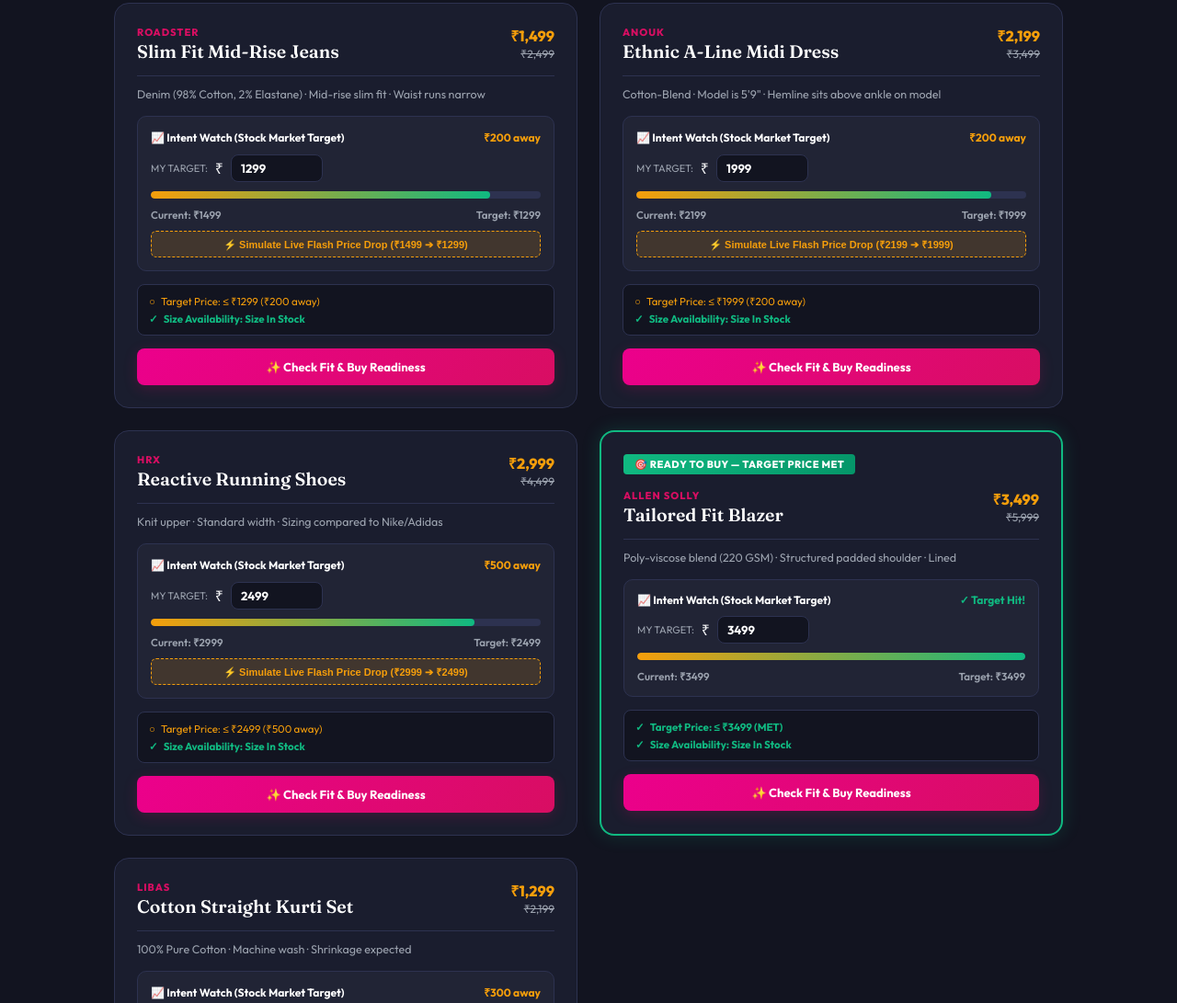
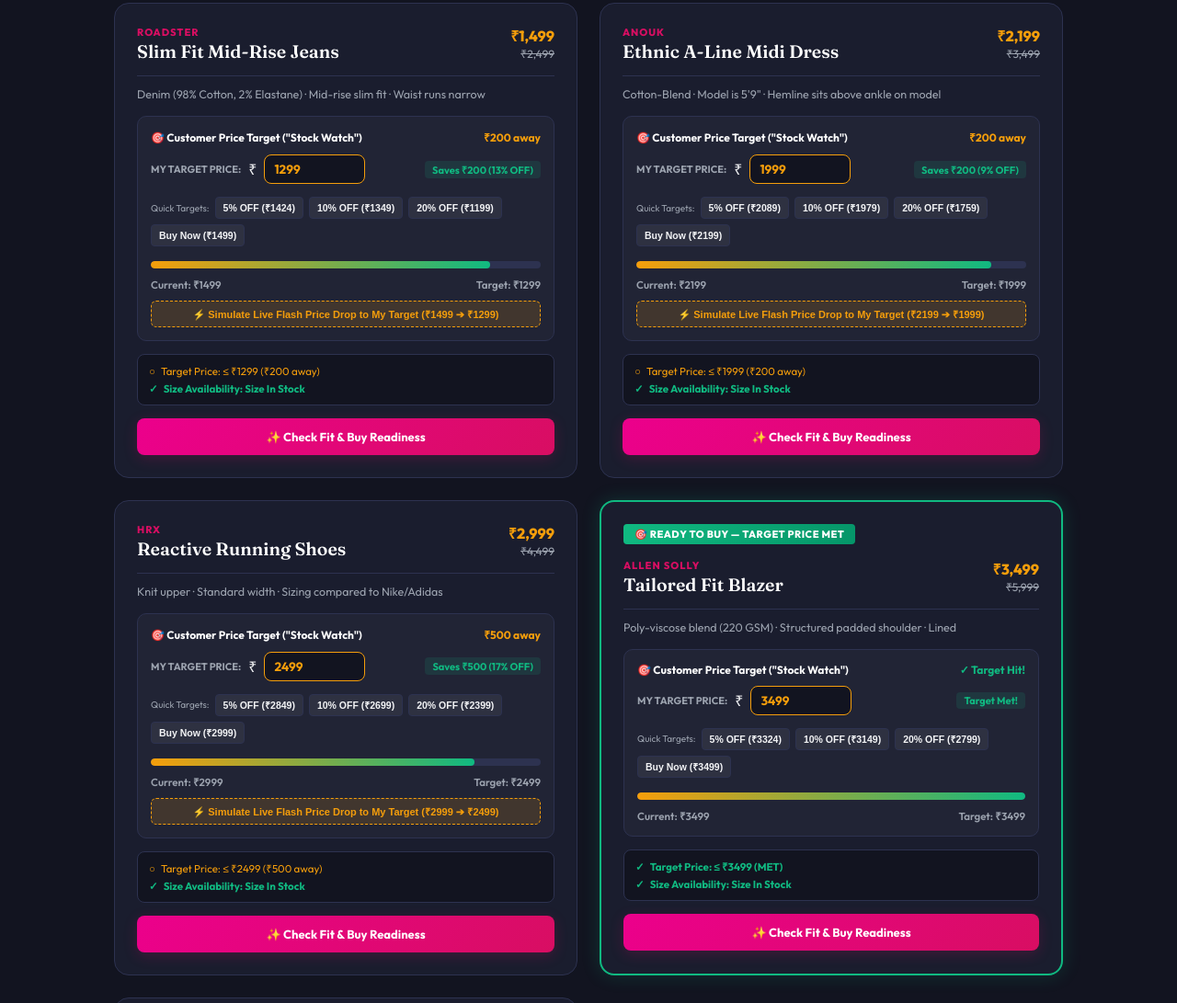
Before and after one commit to aashritamalviya1999/Discovery-engine-Myntra, a plain HTML site: page fitcheck.html in a window 1280 px wide. Shown: the part 1375-2466 px from the top of the page at 92% size. Drawn offline with Linux system fonts and the light colour scheme.

Commit message:
Add explicit Customer Target Price customizer widget with quick discount presets and real-time savings calculator tag

```diff
--- a/fitcheck.html
+++ b/fitcheck.html
@@ -297,9 +297,24 @@
   }
   .stock-watch-header { display: flex; justify-content: space-between; align-items: center; font-size: 12px; font-weight: 700; color: var(--text-title); }
 
-  .target-price-input-group { display: flex; align-items: center; gap: 8px; }
-  .target-price-input-group label { font-size: 11px; color: var(--ink-soft); text-transform: uppercase; }
-  .target-price-input-group input { width: 100px; padding: 6px 10px; font-size: 13px; font-weight: 700; }
+  .target-price-input-group { display: flex; align-items: center; gap: 8px; flex-wrap: wrap; }
+  .target-price-input-group label { font-size: 11px; color: var(--ink-soft); text-transform: uppercase; font-weight: 700; }
+  .target-price-input-group input[type=number] { width: 110px; padding: 6px 10px; font-size: 13.5px; font-weight: 700; color: var(--gold); border: 1px solid var(--gold); background: var(--ink); }
+
+  .preset-btn-group {
+    display: flex; gap: 6px; flex-wrap: wrap; margin-top: 4px;
+  }
+  .preset-btn {
+    background: rgba(255,255,255,0.06); border: 1px solid var(--line); color: var(--text-main);
+    padding: 4px 8px; border-radius: 4px; font-size: 10.5px; font-weight: 700; cursor: pointer;
+    transition: all 0.2s;
+  }
+  .preset-btn:hover { background: var(--primary); border-color: var(--primary); color: white; }
+
+  .savings-tag {
+    font-size: 11px; font-weight: 700; color: var(--sage); background: rgba(16, 185, 129, 0.12);
+    padding: 2px 8px; border-radius: 4px; margin-left: auto;
+  }
 
   .price-distance-bar-track {
     height: 8px; background: var(--line); border-radius: 4px; overflow: hidden; position: relative;
@@ -705,19 +720,32 @@
         <!-- Stock Watch / Price Target Widget -->
         <div class="stock-watch-box">
           <div class="stock-watch-header">
-            <span>📈 Intent Watch (Stock Market Target)</span>
+            <span>🎯 Customer Price Target ("Stock Watch")</span>
             <span style="color: ${isPriceMet ? 'var(--sage)' : 'var(--amber)'};">
               ${isPriceMet ? '✓ Target Hit!' : '₹' + priceDiff + ' away'}
             </span>
           </div>
 
           <div class="target-price-input-group">
-            <label for="targetInput-${item.id}">My Target:</label>
+            <label for="targetInput-${item.id}">My Target Price:</label>
             <span>₹</span>
-            <input type="number" id="targetInput-${item.id}" value="${item.targetPriceNum}" onchange="updateTargetPrice('${item.id}', this.value)">
+            <input type="number" id="targetInput-${item.id}" value="${item.targetPriceNum}" min="100" max="${item.currentPriceNum}" onchange="updateTargetPrice('${item.id}', this.value)">
+
+            ${item.currentPriceNum > item.targetPriceNum ? `
+              <span class="savings-tag">Saves ₹${item.currentPriceNum - item.targetPriceNum} (${Math.round(((item.currentPriceNum - item.targetPriceNum)/item.currentPriceNum)*100)}% OFF)</span>
+            ` : `<span class="savings-tag" style="color:var(--sage);">Target Met!</span>`}
           </div>
 
-          <div class="price-distance-bar-track">
+          <!-- Quick Preset Target Price Buttons -->
+          <div class="preset-btn-group">
+            <span style="font-size: 10px; color: var(--ink-soft); align-self: center;">Quick Targets:</span>
+            <button class="preset-btn" onclick="updateTargetPrice('${item.id}', ${Math.round(item.currentPriceNum * 0.95)})">5% OFF (₹${Math.round(item.currentPriceNum * 0.95)})</button>
+            <button class="preset-btn" onclick="updateTargetPrice('${item.id}', ${Math.round(item.currentPriceNum * 0.90)})">10% OFF (₹${Math.round(item.currentPriceNum * 0.90)})</button>
+            <button class="preset-btn" onclick="updateTargetPrice('${item.id}', ${Math.round(item.currentPriceNum * 0.80)})">20% OFF (₹${Math.round(item.currentPriceNum * 0.80)})</button>
+            <button class="preset-btn" onclick="updateTargetPrice('${item.id}', ${item.currentPriceNum})">Buy Now (₹${item.currentPriceNum})</button>
+          </div>
+
+          <div class="price-distance-bar-track" style="margin-top: 6px;">
             <div class="price-distance-bar-fill" style="width: ${pctProgress}%;"></div>
           </div>
 
@@ -728,7 +756,7 @@
 
           ${!isPriceMet ? `
             <button class="sim-drop-btn" onclick="simulatePriceDrop('${item.id}')">
-              ⚡ Simulate Live Flash Price Drop (₹${item.currentPriceNum} ➔ ₹${item.targetPriceNum})
+              ⚡ Simulate Live Flash Price Drop to My Target (₹${item.currentPriceNum} ➔ ₹${item.targetPriceNum})
             </button>
           ` : ''}
         </div>
```
